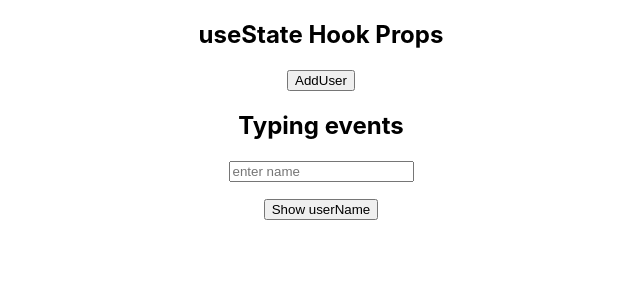
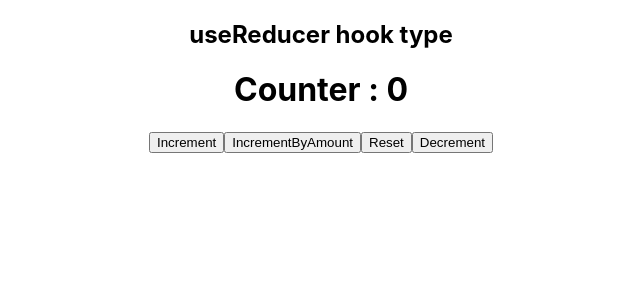
Before and after one commit to devpranab/React-TypeScript, a React (Create React App) app: page / in a window 1280 px wide. Shown: the top 300 px of the page, without its empty margins (319-959 px from the left). Built offline with nearby package versions, Linux system fonts and the light colour scheme; the HTML template or start-up script is replaced by a standard one.

Commit message:
useReducer hook type

```diff
--- a/src/App.tsx
+++ b/src/App.tsx
@@ -6,37 +6,14 @@ import './App.css';
 // import DataFetch from './DataFetch';
 // import Button from './components/Button';
 // import BtnStyle from './components/BtnStyle';
- import EventType from './components/EventType';
-
-type User = {
-  id: number,
-  name: string
-}
+// import EventType from './components/EventType';
+import Counter from './components/Counter';
 
 function App() {
-  // const[count, setCount] = useState("false");//boolean
-  // setCount(12);//err bcs boolean not number
- // const[count, setCount] = useState("0);//number
- // const[count, setCount] = useState<number | string>("0);//number or string
-
-
-  // const [users, setUsers] = useState<null | User>(null);
-  const [users, setUsers] = useState<User>({} as User);
-
-  const handleAddUser = () => {
-    setUsers({id:1, name:"pravas"});
-    console.log(users);
-
-  }
   return (
     <div className="App">
- <h2>useState Hook Props</h2>
- {/* <h3>Count: {count}</h3> */}
-
- <button onClick={handleAddUser}>AddUser</button>
- {/* <p>{users?.name}</p> */}
- <p>{users.name}</p>
- <EventType/>
+ <h2>useReducer hook type</h2>
+ <Counter />
     </div>
   );
 }
--- /dev/null
+++ b/src/components/Counter.tsx
@@ -0,0 +1,73 @@
+import React, { useReducer } from 'react';
+
+const initialState = {
+    count: 0
+}
+
+type counterStateType = {
+    count: number
+}
+
+const INCREMENT = "INCREMENT";
+const INCREMENTBYAMOUNT = "INCREMENTBYAMOUNT";
+const RESET = "RESET";
+const DECREMENT = "DECREMENT";
+
+// action type
+type IncrementActionType = {type: typeof INCREMENT};
+type IncrementByAmountActionType = {type: typeof INCREMENTBYAMOUNT, payload: number};
+type ResetActionType = {type: typeof RESET};
+type DecrementActionType = {type: typeof DECREMENT};
+
+type CounterActionType = IncrementActionType | IncrementByAmountActionType | ResetActionType | DecrementActionType;
+
+const reducer = (state: counterStateType, action) => {
+    switch(action.type){
+        case "INCREMENT":
+            return {count: state.count + 1}
+        case "INCREMENTBYAMOUNT":
+            return {count: state.count + action.payload}
+        case "RESET":
+            return {count: 0}
+        case "DECREMENT":
+            return {count: state.count - 1}
+
+        default:
+            throw new Error();
+    }
+}
+
+const Counter = () => {
+    const [state, dispatch] = useReducer(reducer, initialState)
+  return (
+    <div>
+        <h1>Counter : {state.count}</h1>
+        <div style={{
+            margin: "20px"
+        }}>
+        <button
+        onClick={() => {
+            dispatch({type: INCREMENT});
+        }}
+        >Increment</button>
+             <button
+        onClick={() => {
+            dispatch({type: INCREMENTBYAMOUNT, payload: 5});
+        }}
+        >IncrementByAmount</button>
+        <button
+          onClick={() => {
+            dispatch({type: RESET});
+        }}
+        >Reset</button>
+        <button
+          onClick={() => {
+            dispatch({type: DECREMENT});
+        }}
+        >Decrement</button>
+        </div>
+    </div>
+  )
+}
+
+export default Counter;
```
Also changed, not shown: script.tsx (added).
